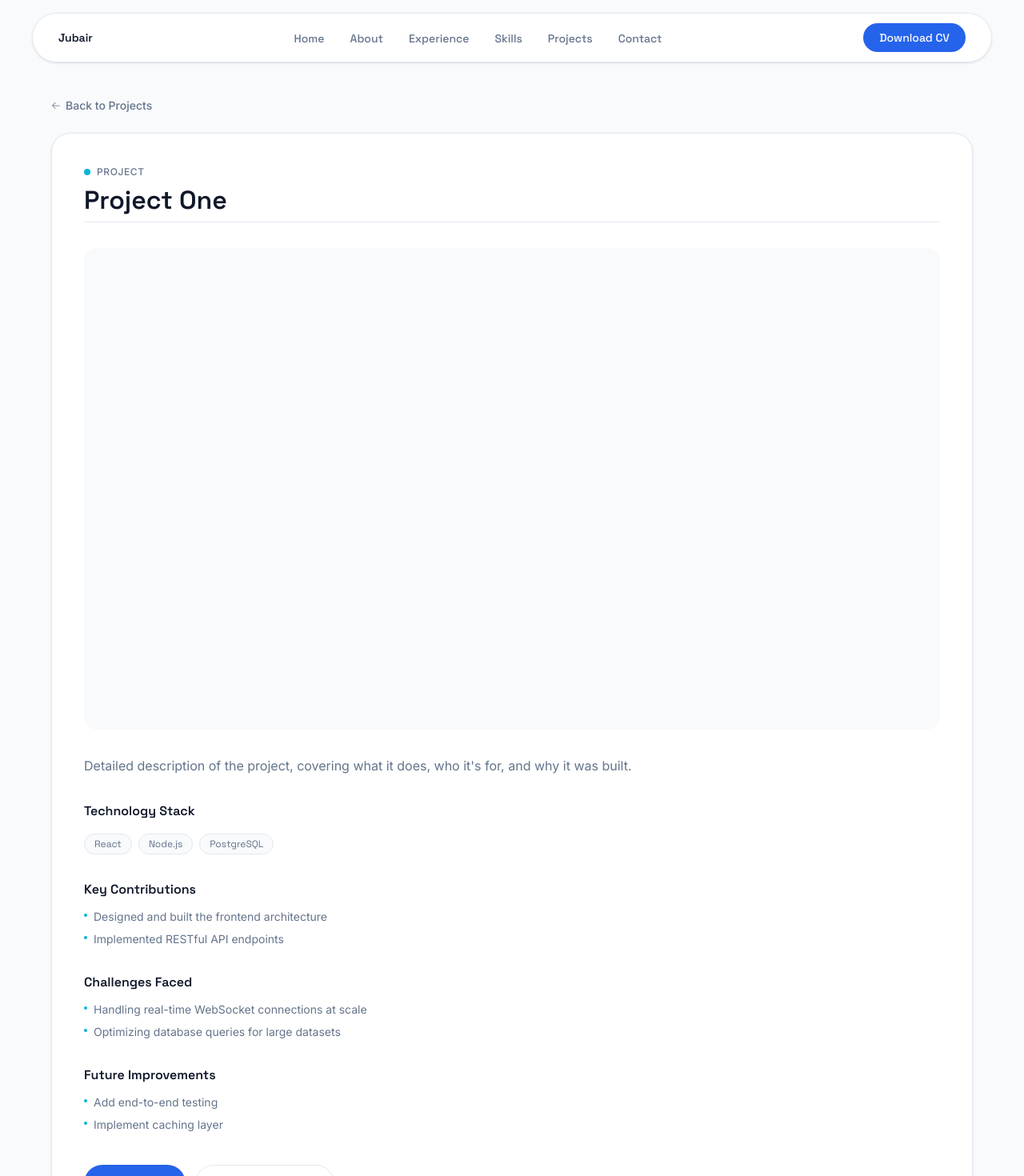
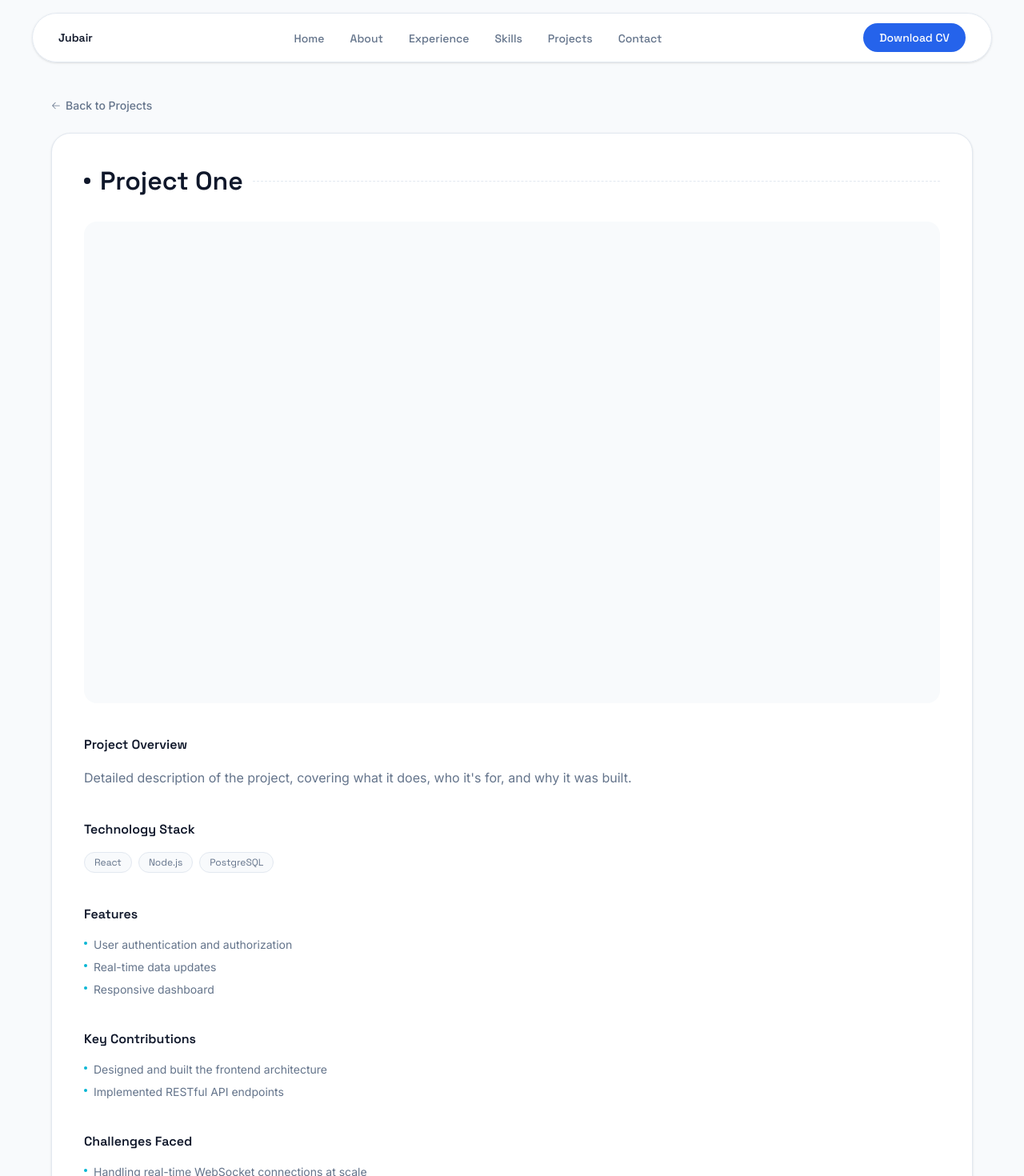
Before and after one commit to jubairalamdev/jubair-codes, a Next.js app: page /projects/project-1 in a window 1280 px wide. Shown: the top 1470 px of the page at 80% size. Built offline with nearby package versions, Linux system fonts and the light colour scheme.

Commit message:
feat: redesign Project Details page per spec, remove Live/GitHub from ProjectCard

```diff
--- a/src/app/projects/[id]/page.js
+++ b/src/app/projects/[id]/page.js
@@ -18,26 +18,26 @@ export default async function ProjectDetails({ params }) {
       </Link>
 
       <article className="rounded-3xl border border-border bg-white p-6 md:p-10 shadow-sm">
-        <div className="flex flex-col gap-2">
-          <div className="flex items-center gap-2">
-            <span className="h-2 w-2 rounded-full bg-accent" />
-            <span className="text-xs font-medium text-secondary uppercase tracking-wider">
-              Project
-            </span>
-          </div>
+        <div className="flex items-center gap-3">
+          <span className="h-2 w-2 shrink-0 rounded-full bg-black" />
           <h1 className="text-section font-semibold text-black font-heading">
             {project.title}
           </h1>
-          <div className="h-px w-full bg-border" />
+          <div className="flex-1 border-t border-dashed border-border" />
         </div>
 
-        <div className="mt-8 aspect-video w-full rounded-2xl bg-bg-subtle transition-transform duration-500 hover:scale-[1.01]" />
+        <div className="mt-8 aspect-video w-full rounded-2xl bg-bg-subtle" />
 
-        <p className="mt-8 max-w-3xl text-base leading-relaxed text-secondary">
-          {project.longDescription}
-        </p>
+        <div className="mt-10">
+          <h2 className="mb-4 text-base font-semibold text-black font-heading">
+            Project Overview
+          </h2>
+          <p className="max-w-3xl text-base leading-relaxed text-secondary">
+            {project.longDescription}
+          </p>
+        </div>
 
-        <div className="mt-8">
+        <div className="mt-10">
           <h2 className="mb-4 text-base font-semibold text-black font-heading">
             Technology Stack
           </h2>
@@ -48,9 +48,28 @@ export default async function ProjectDetails({ params }) {
           </div>
         </div>
 
+        {project.features && project.features.length > 0 && (
+          <div className="mt-10">
+            <h2 className="mb-4 text-base font-semibold text-black font-heading">
+              Features
+            </h2>
+            <ul className="flex flex-col gap-2">
+              {project.features.map((item, i) => (
+                <li
+                  key={i}
+                  className="flex items-start gap-2 text-sm text-secondary"
+                >
+                  <span className="mt-1.5 h-1 w-1 shrink-0 rounded-full bg-accent" />
+                  {item}
+                </li>
+              ))}
+            </ul>
+          </div>
+        )}
+
         {project.contributions && project.contributions.length > 0 && (
-          <div className="mt-8">
-            <h2 className="mb-3 text-base font-semibold text-black font-heading">
+          <div className="mt-10">
+            <h2 className="mb-4 text-base font-semibold text-black font-heading">
               Key Contributions
             </h2>
             <ul className="flex flex-col gap-2">
@@ -68,8 +87,8 @@ export default async function ProjectDetails({ params }) {
         )}
 
         {project.challenges && project.challenges.length > 0 && (
-          <div className="mt-8">
-            <h2 className="mb-3 text-base font-semibold text-black font-heading">
+          <div className="mt-10">
+            <h2 className="mb-4 text-base font-semibold text-black font-heading">
               Challenges Faced
             </h2>
             <ul className="flex flex-col gap-2">
@@ -87,8 +106,8 @@ export default async function ProjectDetails({ params }) {
         )}
 
         {project.improvements && project.improvements.length > 0 && (
-          <div className="mt-8">
-            <h2 className="mb-3 text-base font-semibold text-black font-heading">
+          <div className="mt-10">
+            <h2 className="mb-4 text-base font-semibold text-black font-heading">
               Future Improvements
             </h2>
             <ul className="flex flex-col gap-2">
--- a/src/components/sections/Skills.js
+++ b/src/components/sections/Skills.js
@@ -54,7 +54,7 @@ export default async function Skills() {
                     key={skill.name}
                     icon={matched?.icon}
                     iconColor={matched?.color}
-                    className="px-4 py-2 text-xl"
+                    className="px-4 py-2 text-[16px]! font-bold text-black! hover:text-white!"
                   >
                     {skill.name}
                   </Badge>
--- a/src/components/shared/ProjectCard.js
+++ b/src/components/shared/ProjectCard.js
@@ -5,7 +5,7 @@ import Badge from "@/components/shared/Badge";
 export default function ProjectCard({ project }) {
   return (
     <article className="group flex flex-col rounded-2xl border border-border bg-white shadow-sm transition-all duration-300 hover:-translate-y-0.5 hover:shadow-md">
-      <div className="relative aspect-video overflow-hidden rounded-t-2xl bg-bg-subtle transition-transform duration-500 group-hover:scale-105">
+      <div className="relative aspect-video overflow-hidden rounded-t-2xl bg-bg-subtle">
         <div className="absolute top-3 left-3 z-10">
           <span className="rounded-full border border-border bg-white/90 px-3 py-1 text-xs text-secondary backdrop-blur-sm">
             {project.category}
@@ -28,35 +28,13 @@ export default function ProjectCard({ project }) {
           ))}
         </div>
 
-        <div className="mt-auto flex items-center gap-3 pt-3">
+        <div className="mt-auto pt-3">
           <Link
             href={`/projects/${project.id}`}
             className="inline-flex items-center gap-1.5 rounded-full bg-primary px-5 py-2 text-sm font-medium text-white transition-colors hover:bg-primary-hover"
           >
             View Details <HiArrowRight className="text-xs" />
           </Link>
-
-          {project.liveUrl && (
-            <a
-              href={project.liveUrl}
-              target="_blank"
-              rel="noopener noreferrer"
-              className="rounded-full border border-border px-4 py-2 text-sm text-secondary transition-colors hover:border-secondary hover:text-black"
-            >
-              Live
-            </a>
-          )}
-
-          {project.githubUrl && (
-            <a
-              href={project.githubUrl}
-              target="_blank"
-              rel="noopener noreferrer"
-              className="rounded-full border border-border px-4 py-2 text-sm text-secondary transition-colors hover:border-secondary hover:text-black"
-            >
-              GitHub
-            </a>
-          )}
         </div>
       </div>
     </article>
```
